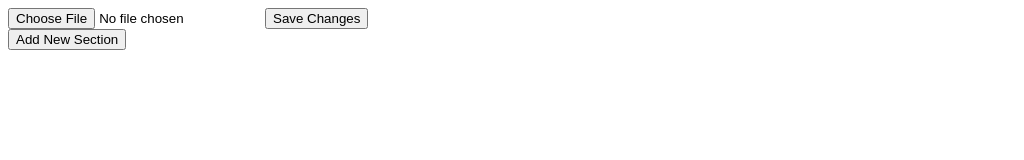
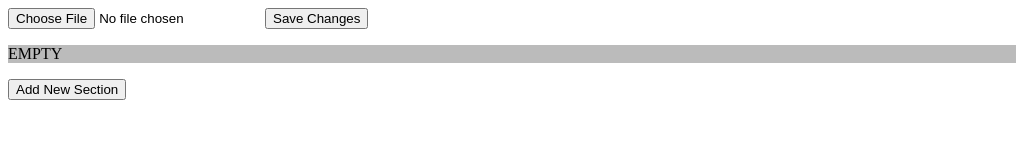
Before and after one commit to Florvasi25/OfflineMenuEditor, an Electron app: page src/ui/index.html in a window 1024 px wide. Both pictures are taken after a click on the button "Add New Section". Drawn offline with Linux system fonts and the light colour scheme.

Commit message:
Create New Section

```diff
--- a/package.json
+++ b/package.json
@@ -4,7 +4,7 @@
   "description": "",
   "main": "main.js",
   "scripts": {
-    "start": "concurrently \"python backend/app.py\" \"npm run electron\"",
+    "start": "npm run electron",
     "electron": "electron ."
   },
   "keywords": [],
--- a/src/ui/app.js
+++ b/src/ui/app.js
@@ -21,36 +21,41 @@ function generateHTML(data) {
     outputContainer.innerHTML = '';
 
     data.MenuSections.forEach(menuSection => {
+        let sectionDiv = createSection(menuSection)
+
+        outputContainer.appendChild(sectionDiv);
+    });
+}
+
+function createSection(menuSection){
     const sectionDiv = document.createElement('div');
-        sectionDiv.classList.add('mainSection');
+    sectionDiv.classList.add('sectionContainer');
     sectionDiv.id = menuSection.MenuSectionId;
 
     if (!menuSection.IsAvailable) {
         sectionDiv.classList.add('unavailable');
     }
 
-        const nameParagraph = document.createElement('p');
-        nameParagraph.contentEditable = true;
-        nameParagraph.classList.add('name');
-        nameParagraph.textContent = menuSection.Name;
-        sectionDiv.appendChild(nameParagraph);
+    const sectionName = document.createElement('p');
+    sectionName.contentEditable = true;
+    sectionName.classList.add('sectionName');
+    sectionName.textContent = menuSection.Name;
+    sectionDiv.appendChild(sectionName);
 
-        nameParagraph.addEventListener('input', function () {
-            updateDataFromUI();
-        });
+    sectionName.addEventListener('input', updateDataFromUI);
 
-        outputContainer.appendChild(sectionDiv);
-    });
+    return sectionDiv
+    // outputContainer.appendChild(sectionDiv);
 }
 
 function updateDataFromUI() {
-    const menuSections = document.getElementsByClassName('mainSection');
+    const menuSections = document.getElementsByClassName('sectionContainer');
 
     Array.from(menuSections).forEach(section => {
         const sectionId = section.id;
         const sectionIndex = jsonData.MenuSections.findIndex(sectionIndex => sectionIndex.MenuSectionId == sectionId);
 
-        const name = section.getElementsByClassName('name')[0].textContent;
+        const name = section.getElementsByClassName('sectionName')[0].textContent;
 
         jsonData.MenuSections[sectionIndex].Name = name;
     });
@@ -65,5 +70,36 @@ document.getElementById('saveButton').addEventListener('click', function () {
     saveToFile(jsonData);
 });
 
-// Call generateHTML when the page loads
+document.getElementById('addSectionButton').addEventListener('click', () => {
+
+    const emptySectionJson = {
+            MenuSectionId: 1,
+            Name: "EMPTY",
+            Description: null,
+            DisplayOrder: 0,
+            MenuItems: [],
+            PublicId: "167876d3-b8ae-467e-ab8e-8a0dfda2b08e",
+            IsDeleted: false,
+            IsAvailable: false,
+            IsHiddenFromUsers: true,
+            ImageName: null,
+            ImageUrl: null,
+            CellAspectRatio: 0,
+            CellLayoutType: 0,
+            MenuSectionAvailability: {
+                MenuSectionId: 129293,
+                AvailableTimes: null,
+                AvailabilityMode: 0
+            },
+            ConcessionStoreId: null,
+            MenuSectionMetadata: []
+        };
+
+    let sectionDiv = createSection(emptySectionJson)
+    document.getElementById('outputContainer').appendChild(sectionDiv);
+    jsonData.MenuSections.push(emptySectionJson)
+    localStorage.setItem("jsonData", JSON.stringify(jsonData));
+
+});
+
 generateHTML(jsonData);
--- a/src/ui/style.css
+++ b/src/ui/style.css
@@ -1,4 +1,4 @@
-.mainSection {
+.sectionContainer {
     height: auto;
     background-color: lightblue;
     list-style: none;
```
Also changed, not shown: src/ui/emptyMenu.json (added, +47 -0 lines). Lines whose indentation alone changed are shown as unchanged.
